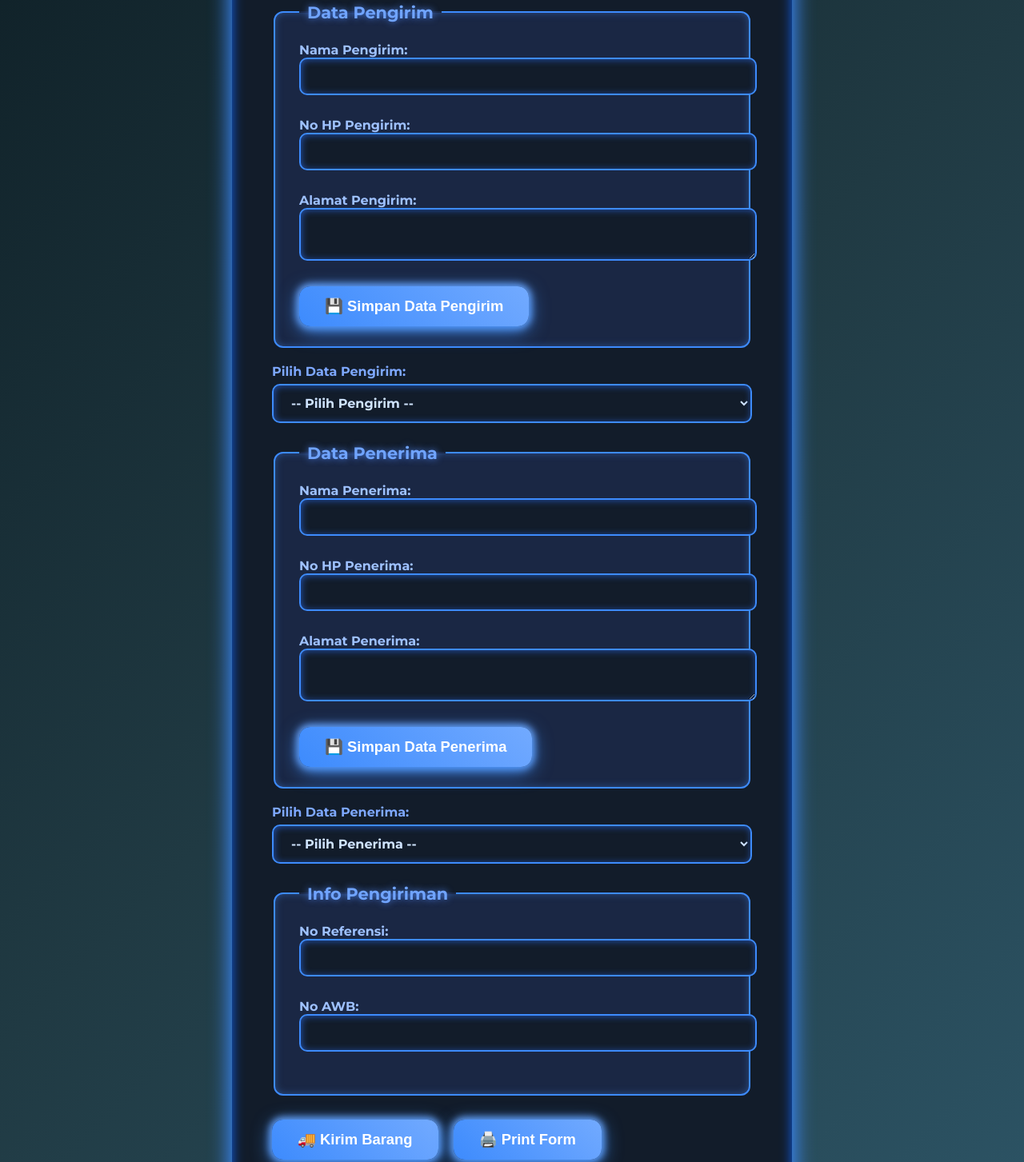
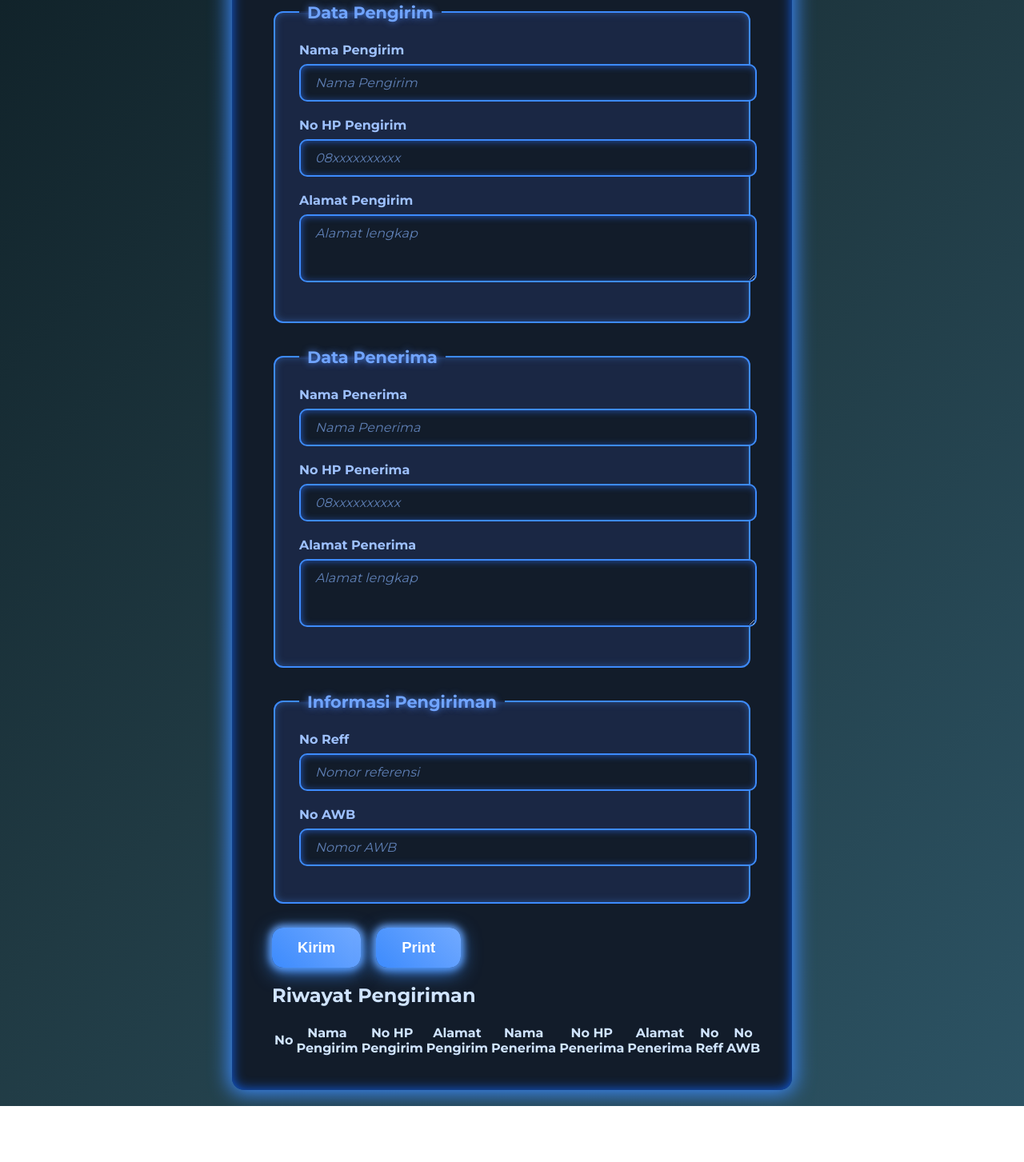
Before and after one commit to Rijal-Tafsiri14/FormPengisian, a plain HTML site: page index.html in a window 1280 px wide. Shown: the part 168-1621 px from the top of the page at 80% size. After the commit the page ends 1551 px from the top, so only its background shows below. Drawn offline with Linux system fonts and the light colour scheme.

Commit message:
Update index.html

```diff
--- a/index.html
+++ b/index.html
@@ -1,67 +1,67 @@
 <!DOCTYPE html>
-<html lang="id">
+<html lang="en">
 <head>
-  <meta charset="UTF-8" />
-  <meta name="viewport" content="width=device-width, initial-scale=1.0"/>
-  <title>Form Pengiriman Barang</title>
-  <link rel="stylesheet" href="style.css" />
+<meta charset="UTF-8" />
+<meta name="viewport" content="width=device-width, initial-scale=1" />
+<title>Form Pengiriman Barang dengan Riwayat</title>
+<link rel="stylesheet" href="style.css" />
 </head>
 <body>
   <div class="container">
     <h1>Form Pengiriman Barang</h1>
-
     <form id="shippingForm">
       <fieldset>
         <legend>Data Pengirim</legend>
-        <label>Nama Pengirim:
-          <input type="text" id="namaPengirim" required />
-        </label>
-        <label>No HP Pengirim:
-          <input type="tel" id="hpPengirim" required />
-        </label>
-        <label>Alamat Pengirim:
-          <textarea id="alamatPengirim" required></textarea>
-        </label>
-        <button type="button" onclick="saveSender()">💾 Simpan Data Pengirim</button>
-
+        <label for="senderName">Nama Pengirim</label>
+        <input type="text" id="senderName" placeholder="Nama Pengirim" required />
+        <label for="senderPhone">No HP Pengirim</label>
+        <input type="tel" id="senderPhone" placeholder="08xxxxxxxxxx" required />
+        <label for="senderAddress">Alamat Pengirim</label>
+        <textarea id="senderAddress" rows="3" placeholder="Alamat lengkap" required></textarea>
       </fieldset>
-<label for="senderSelect">Pilih Data Pengirim:</label>
-<select id="senderSelect" onchange="fillSenderFromSelect()">
-  <option value="">-- Pilih Pengirim --</option>
-</select>
       <fieldset>
         <legend>Data Penerima</legend>
-        <label>Nama Penerima:
-          <input type="text" id="namaPenerima" required />
-        </label>
-        <label>No HP Penerima:
-          <input type="tel" id="hpPenerima" required />
-        </label>
-        <label>Alamat Penerima:
-          <textarea id="alamatPenerima" required></textarea>
-        </label>
-        <button type="button" onclick="saveReceiver()">💾 Simpan Data Penerima</button>
+        <label for="receiverName">Nama Penerima</label>
+        <input type="text" id="receiverName" placeholder="Nama Penerima" required />
+        <label for="receiverPhone">No HP Penerima</label>
+        <input type="tel" id="receiverPhone" placeholder="08xxxxxxxxxx" required />
+        <label for="receiverAddress">Alamat Penerima</label>
+        <textarea id="receiverAddress" rows="3" placeholder="Alamat lengkap" required></textarea>
       </fieldset>
-<label for="receiverSelect">Pilih Data Penerima:</label>
-<select id="receiverSelect" onchange="fillReceiverFromSelect()">
-  <option value="">-- Pilih Penerima --</option>
-</select>
       <fieldset>
-        <legend>Info Pengiriman</legend>
-        <label>No Referensi:
-          <input type="text" id="noReff" required />
-        </label>
-        <label>No AWB:
-          <input type="text" id="noAwb" required />
-        </label>
+        <legend>Informasi Pengiriman</legend>
+        <label for="refNumber">No Reff</label>
+        <input type="text" id="refNumber" placeholder="Nomor referensi" />
+        <label for="awbNumber">No AWB</label>
+        <input type="text" id="awbNumber" placeholder="Nomor AWB" />
       </fieldset>
+      <button type="submit">Kirim</button>
+      <button type="button" id="printBtn">Print</button>
+    </form>
 
-      <button type="submit">🚚 Kirim Barang</button>
-      <button type="button" onclick="printForm()">🖨️ Print Form</button>
-
-    </form>
+    <section id="historySection">
+      <h2>Riwayat Pengiriman</h2>
+      <table id="historyTable">
+        <thead>
+          <tr>
+            <th>No</th>
+            <th>Nama Pengirim</th>
+            <th>No HP Pengirim</th>
+            <th>Alamat Pengirim</th>
+            <th>Nama Penerima</th>
+            <th>No HP Penerima</th>
+            <th>Alamat Penerima</th>
+            <th>No Reff</th>
+            <th>No AWB</th>
+          </tr>
+        </thead>
+        <tbody>
+          <!-- Data history akan muncul di sini -->
+        </tbody>
+      </table>
+    </section>
   </div>
 
-  <script src="script.js"></script>
+<script src="script.js"></script>
 </body>
 </html>
```
